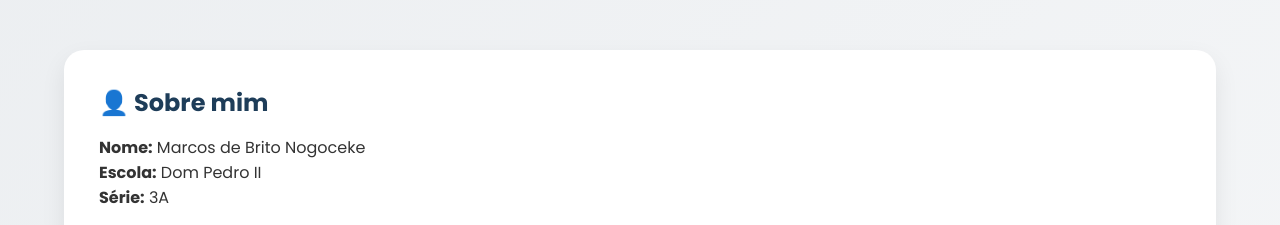
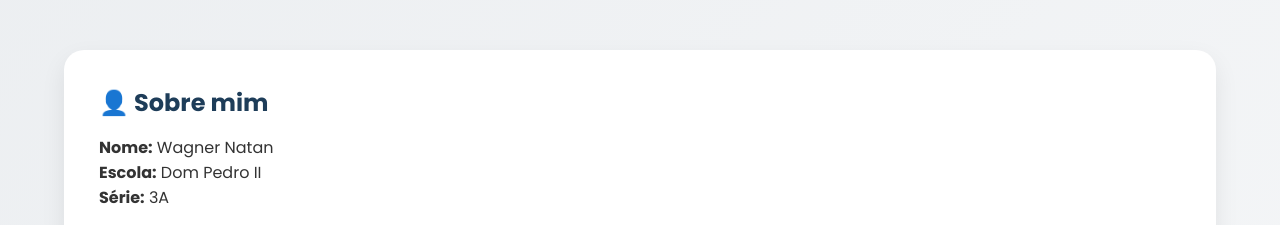
Before and after one commit to NIALLY12/profiss-o-do-futuro, a plain HTML site: page index.html in a window 1280 px wide. Shown: the part 780-1005 px from the top of the page. Drawn offline with Linux system fonts and the light colour scheme.

Commit message:
Update index.html

```diff
--- a/index.html
+++ b/index.html
@@ -59,7 +59,7 @@ sendo uma profissão essencial para o desenvolvimento industrial e a construçã
 
 <h2>👤 Sobre mim</h2>
 
-<p><strong>Nome:</strong> Marcos de Brito Nogoceke</p>
+<p><strong>Nome:</strong> Wagner Natan</p>
 
 <p><strong>Escola:</strong> Dom Pedro II</p>
 
```
